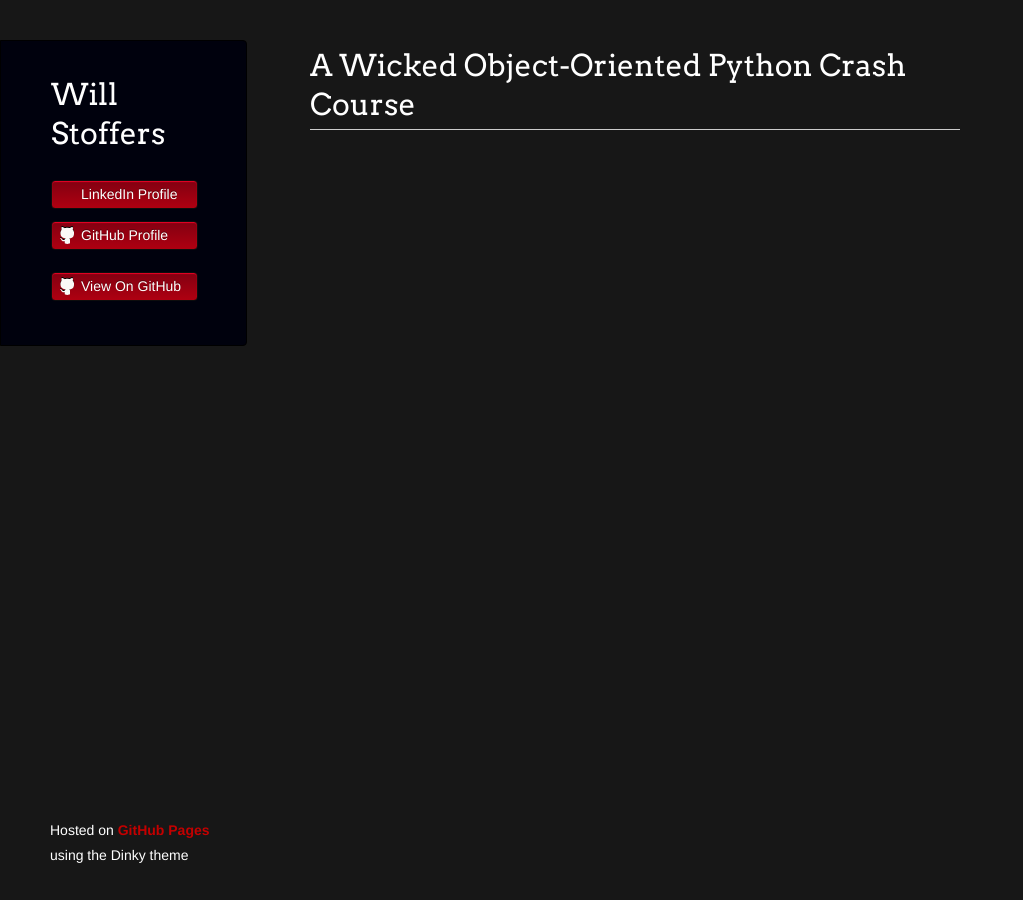
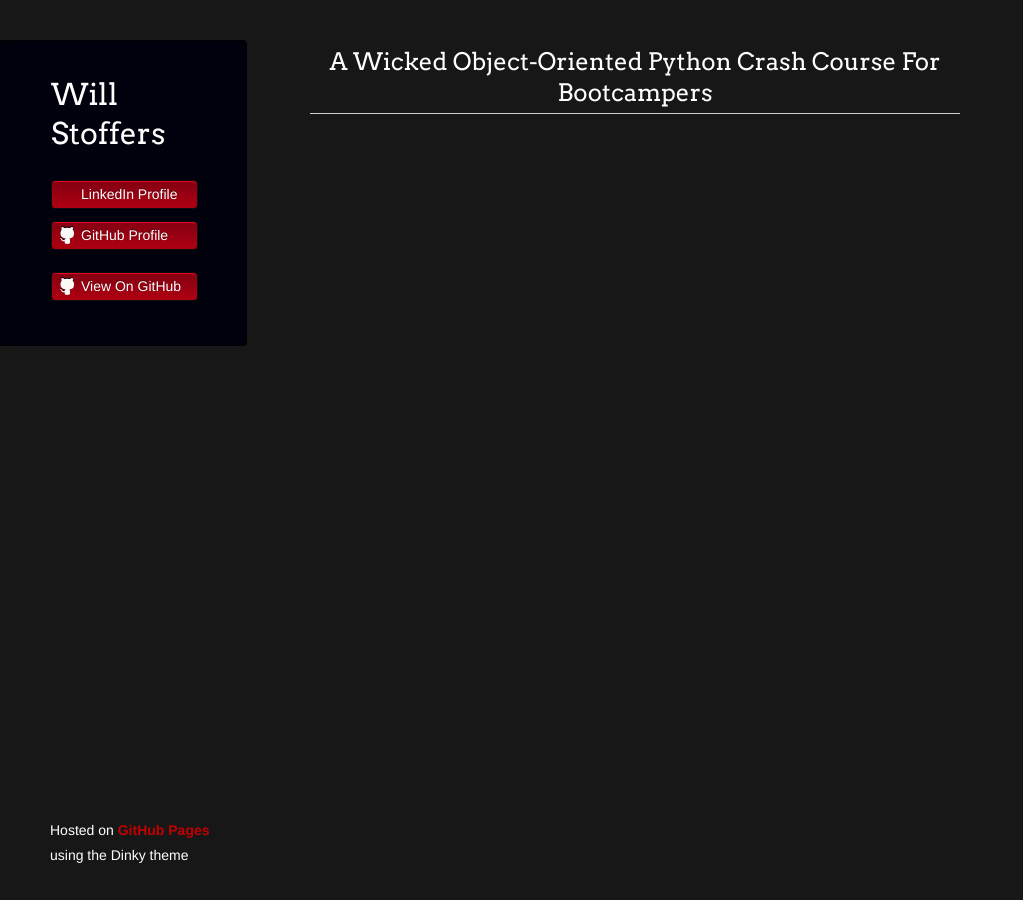
Before and after one commit to wstoffers/wstoffers.github.io, a Jekyll site: the page built from wickedoop/index.md, in a window 1280 px wide. Shown: the whole page, without its empty margins (0-1023 px from the left). Built offline with Jekyll 4.4.1, drawn with Linux system fonts in a browser that asks for light colours; our own code applies the rules of GitHub Pages for plain Markdown files; a script that is not in the unit is left out; the repository's description, which GitHub fills in, is left out.

Commit message:
Adding centered title

```diff
--- a/wickedoop/index.md
+++ b/wickedoop/index.md
@@ -1 +1 @@
-# A Wicked Object-Oriented Python Crash Course
+<h2 align="center">A Wicked Object-Oriented Python Crash Course For Bootcampers</h2>
```
